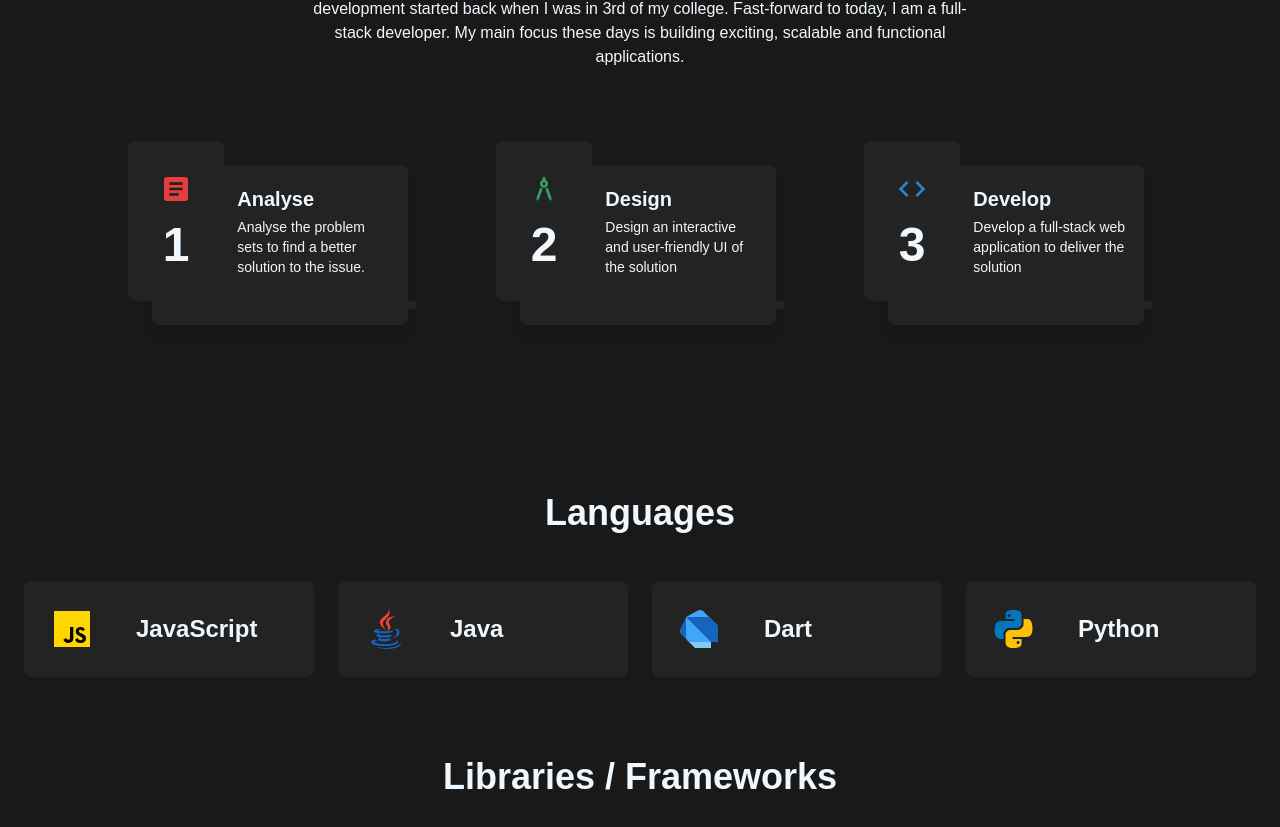
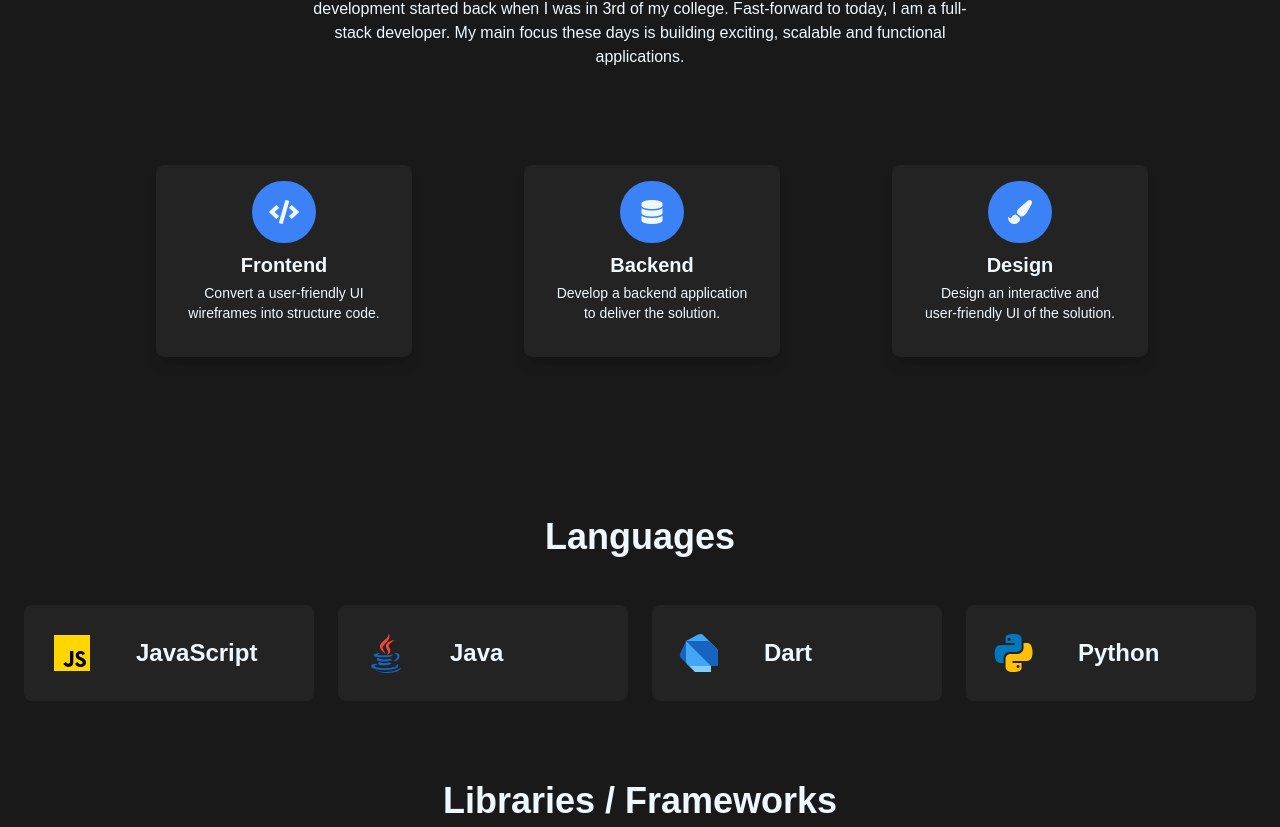
Before and after one commit to itsakhilrana/Portfolio-2.0, a React (Create React App) app in the folder frontend/: page /#home in a window 1280 px wide. Shown: the part 771-1598 px from the top of the page. Built offline with nearby package versions, Linux system fonts and the light colour scheme; some icons are missing.

Commit message:
Change the whole color scheme

```diff
--- /dev/null
+++ b/frontend/src/components/PagenotFound.js
@@ -0,0 +1,19 @@
+import React from 'react'
+import { Link } from 'react-router-dom'
+
+const PagenotFound = () => {
+  return (
+    <div className="h-screen pt-20">
+      <div className="container mx-auto p-6 sm:py-12 lg:py-24">
+        <h1 className="text-white text-4xl font-semibold">
+          Opps, seems like you are lost?
+        </h1>
+        <div className="text-blue-500 mt-2">
+          <Link to="/">Mind going back Home!</Link>
+        </div>
+      </div>
+    </div>
+  )
+}
+
+export default PagenotFound
--- a/frontend/src/components/about.js
+++ b/frontend/src/components/about.js
@@ -30,18 +30,19 @@ export default function About() {
     <div id="about">
       <div className="min-h-full py-8 ">
         <section>
-
           <motion.p
             className="text-center text-md lg:max-w-2xl mx-auto sm:max-w-md md:max-w-md md:p-0 p-4"
             ref={ref}
             animate={animation}
-          ><h2 className="text-4xl font-extrabold text-center slashed-zero mb-4">
-          About Me
-        </h2>
+          >
+            <h2 className="text-4xl font-extrabold text-center slashed-zero mb-4">
+              About Me
+            </h2>
             Hello! My name is Akhil and I enjoy creating things that live on the
             internet. My interest in development started back when I was in 3rd
-            of my college. Fast-forward to today, I am a full-stack developer. My
-            main focus these days is building exciting, scalable and functional applications.
+            of my college. Fast-forward to today, I am a full-stack developer.
+            My main focus these days is building exciting, scalable and
+            functional applications.
           </motion.p>
           <div
             className="content-center lg:flex lg:justify-center lg:items-center"
@@ -54,23 +55,16 @@ export default function About() {
                   animate={animation}
                   key={cont.key}
                 >
-                  <div className=" relative w-72 h-48">
-                    <div className="customNeuStyle absolute top-0 left-0 flex items-center w-64 h-40 mt-6 ml-6  rounded-lg shadow-lg transition duration-500 ease-in-out transform hover:shadow-2xl">
-                      <div className="w-1/3 h-40"></div>
-                      <div className="w-2/3 h-32 pr-4">
-                        <h3 className="pt-1 text-xl font-semibold ">
-                          {cont.name}
-                        </h3>
-                        <p className="pt-1 text-sm ">{cont.desc}</p>
-                      </div>
+                  <div className="customNeuStyle flex flex-col items-center text-center pt-4 pb-4 w-64 h-48 mt-6 ml-6  rounded-lg shadow-lg">
+                    <div className="bg-blue-500 text-2xl w-16 h-20 rounded-full flex justify-center items-center">
+                      <i className={cont.image}></i>
                     </div>
-                    <div className="absolute top-0 left-0 z-20 w-12 h-12 mt-6 ml-6 bg-basic-white rounded-full">
-                      <img src={cont.image} className="mt-2 ml-2" alt="" />
+                    <div className="w-48 h-32 ">
+                      <h3 className="pt-2 text-xl font-semibold ">
+                        {cont.name}
+                      </h3>
+                      <p className="pt-1 text-sm ">{cont.desc}</p>
                     </div>
-                    <div className="customNeuStyle absolute top-0 left-0 z-10 w-24 h-40 py-20 text-5xl font-bold text-center  rounded-lg">
-                      {cont.key}
-                    </div>
-                    <div className="customNeuStyle absolute top-0 left-0 z-30 w-24 h-2 mt-40 ml-48"></div>
                   </div>
                 </motion.div>
               )
--- a/frontend/src/components/content/about.js
+++ b/frontend/src/components/content/about.js
@@ -5,22 +5,22 @@ import Develop from "../../assets/about/develop.svg";
 const content = [
   {
     key: 1,
-    name: "Analyse",
-    desc: "Analyse the problem sets to find a better solution to the issue.",
-    image: Analysis,
+    name: "Frontend",
+    desc: "Convert a user-friendly UI wireframes into structure code.",
+    image: "fas fa-code",
   },
   {
     key: 2,
-    name: "Design",
-    desc: "Design an interactive and user-friendly UI of the solution",
-    image: Design,
+    name: "Backend",
+    desc: "Develop a backend application to deliver the solution.",
+    image: "fas fa-database",
   },
 
   {
     key: 3,
-    name: "Develop",
-    desc: "Develop a full-stack web application to deliver the solution",
-    image: Develop,
+    name: "Design",
+    desc: "Design an interactive and user-friendly UI of the solution.",
+    image: "fas fa-paint-brush"
   },
 ];
 
--- a/frontend/src/components/nav.js
+++ b/frontend/src/components/nav.js
@@ -1,7 +1,7 @@
 import React from "react";
 import { HashLink as Link } from "react-router-hash-link";
 import { motion } from "framer-motion";
-import logo from "../assets/logoo.svg";
+import logo from "../assets/newlogo.svg";
 
 import Sidebar from "./sidebar/sidebar";
 
@@ -21,7 +21,7 @@ export default function Nav() {
                   stiffness: 25,
                 }}
               >
-                <img src={logo} className="w-8 h-8" alt="" />
+                <img src={logo} className="w-16 h-12" alt="" />
               </motion.span>
             </Link>
             <ul className="items-stretch hidden space-x-3 mt-4 ml-8 lg:flex">
@@ -140,7 +140,7 @@ export default function Nav() {
             }}
           >
             <a  target={"_blank"} href="https://drive.google.com/file/d/1fS1HntvtsrtXYTjvTYIb79cqv9TgpJKf/view?usp=sharing" rel="noopener noreferrer">
-            <button className="customNeuStyleLink px-8 py-3 font-semibold rounded outline-none">
+            <button className="customResume bg-blue-500 hover:bg-blue-400 px-8 py-3 font-semibold rounded outline-none">
                 Resume
               </button>
             </a>
--- a/frontend/src/components/sidebar/sidebar.css
+++ b/frontend/src/components/sidebar/sidebar.css
@@ -12,7 +12,7 @@
 }
 
 .nav-menu {
-  background-color: #232323;
+  background-color: #191919;
   width: 100%;
   height: 100vh;
   display: flex;
@@ -72,7 +72,7 @@
 }
 
 .navbar-toggle {
-  background-color: #232323;
+  background-color: #191919;
   color: #e5e5e5;
   width: 100%;
   height: 4.5rem;
--- a/frontend/src/components/sidebar/sidebar.js
+++ b/frontend/src/components/sidebar/sidebar.js
@@ -1,7 +1,7 @@
 import React, { useState } from "react";
 import * as FaIcons from "react-icons/fa";
 import * as AiIcons from "react-icons/ai";
-import { Link } from "react-router-dom";
+import { HashLink as Link } from "react-router-hash-link";
 import { SidebarData } from "../content/sidebar";
 import "./sidebar.css";
 import { IconContext} from "react-icons";
--- a/frontend/src/index.css
+++ b/frontend/src/index.css
@@ -13,6 +13,20 @@ html{
 html {
   overflow-x: hidden;
 }
+
+::-webkit-scrollbar {
+  width: 10px;
+}
+
+::-webkit-scrollbar-track {
+  background-color: #191919;
+}
+
+::-webkit-scrollbar-thumb {
+  background-color: #3B82F6;
+  border-radius: 2px;
+}
+
 
 .App {
   background-color: #191919;
--- a/frontend/src/pages/routes.js
+++ b/frontend/src/pages/routes.js
@@ -9,6 +9,7 @@ import About from "../components/about";
 import Skills from "../components/skills";
 import Designs from "../components/Designs";
 import Contact from "../components/contact";
+import PagenotFound from "../components/PagenotFound";
 
 export default function Routes() {
   return (
@@ -22,6 +23,7 @@ export default function Routes() {
           <Route exact path="/skills" component={Skills} />
           <Route exact path="/designs" component={Designs} />
           <Route exact path="/contact" component={Contact} />
+          <Route  component={PagenotFound} />
         </Switch>
       </Router>
     </>
```
Also changed, not shown: frontend/src/components/content/sidebar.js (+6 -6 lines), frontend/src/assets/newlogo.svg (added), 17 other files (tests, documents, lock files or other folders).
